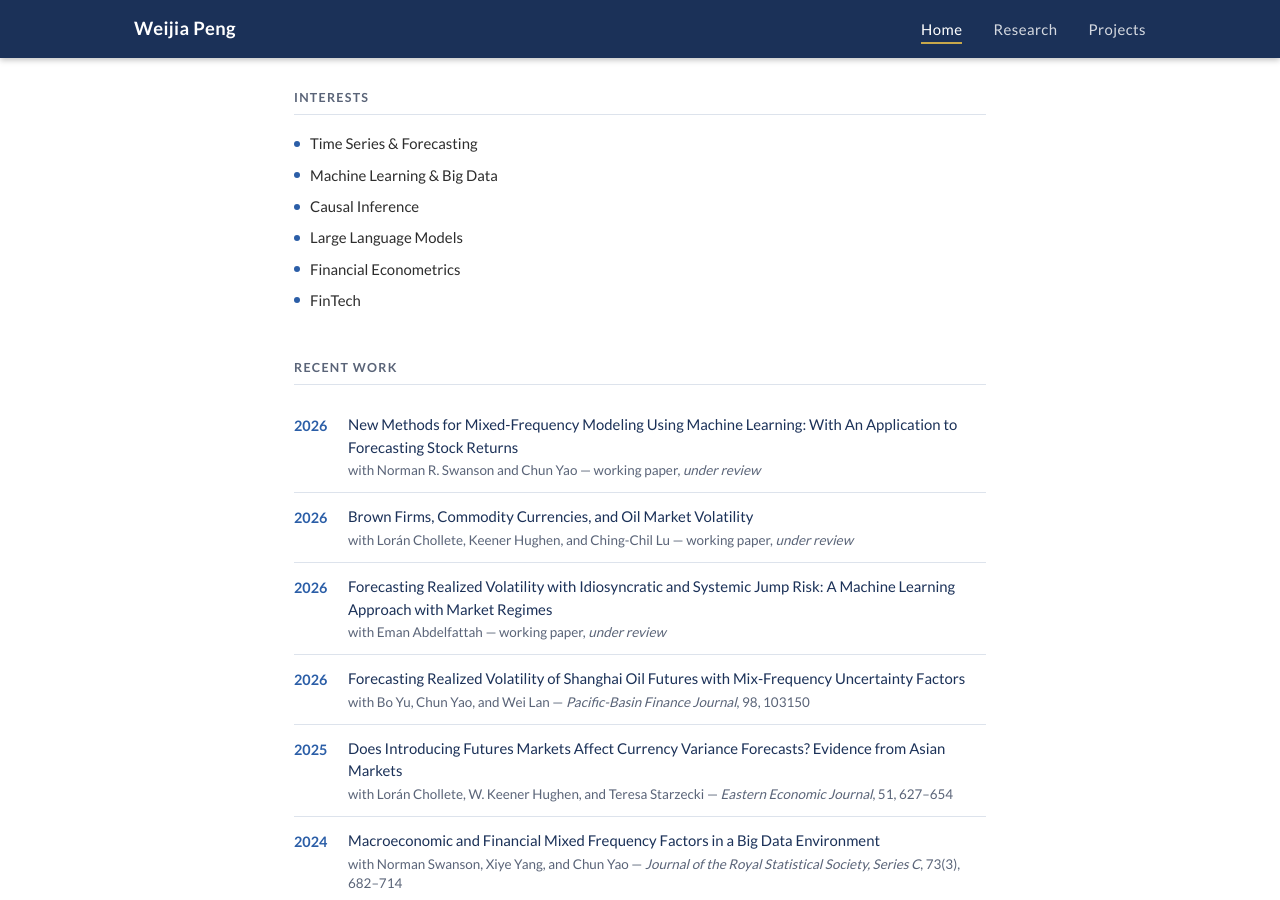
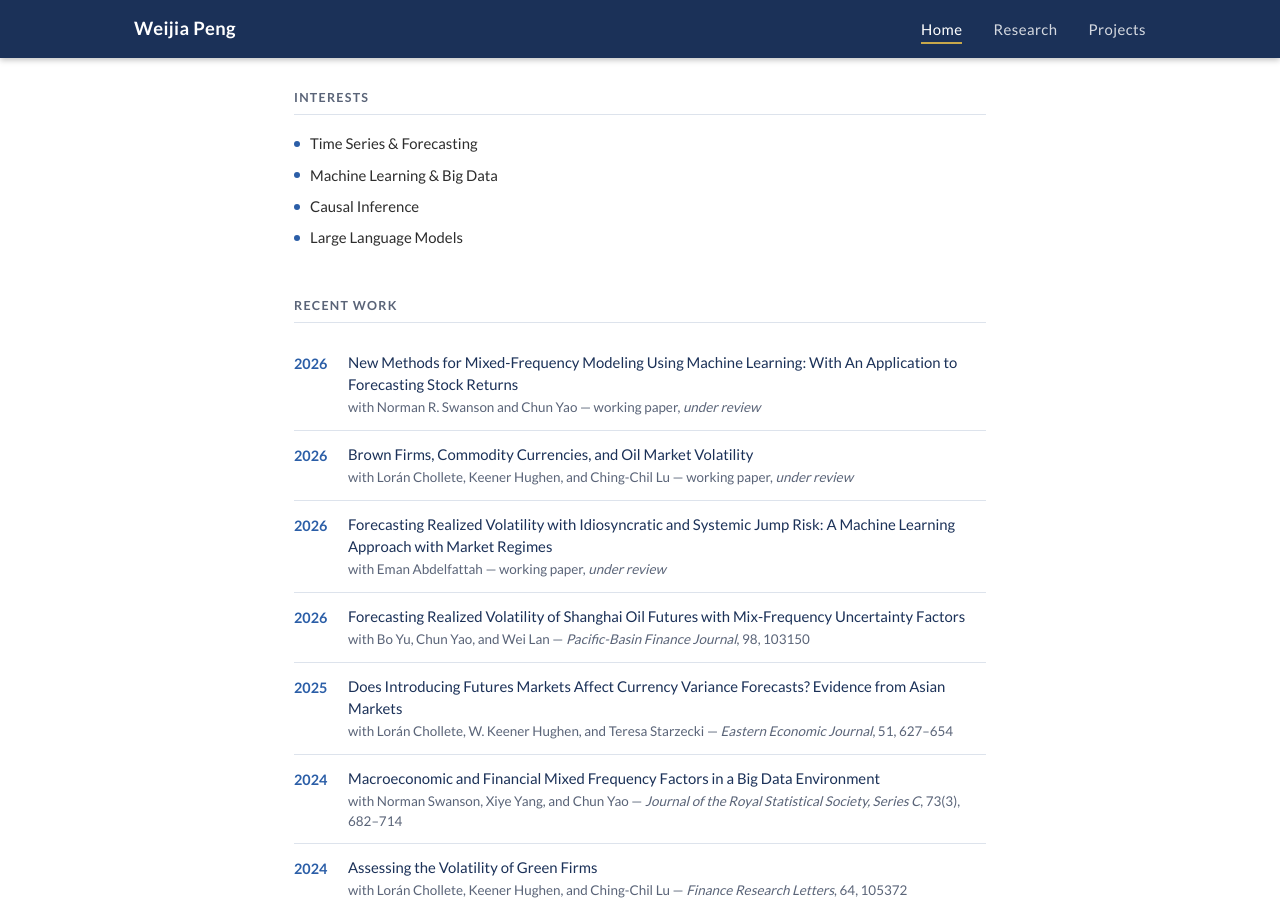
Before and after one commit to weijiap/weijiap.github.io, a Jekyll site: the page built from index.html, in a window 1280 px wide and 900 px high, scrolled down 697 px. Built offline with Jekyll 4.4.1, drawn with Linux system fonts in a browser that asks for light colours.

Commit message:
Remove Financial Econometrics and FinTech from interests
Co-Authored-By: Claude Sonnet 4.6 <noreply@anthropic.com>

```diff
--- a/index.html
+++ b/index.html
@@ -58,8 +58,6 @@ title: Home
       <li>Machine Learning &amp; Big Data</li>
       <li>Causal Inference</li>
       <li>Large Language Models</li>
-      <li>Financial Econometrics</li>
-      <li>FinTech</li>
     </ul>
   </section>
 
```
